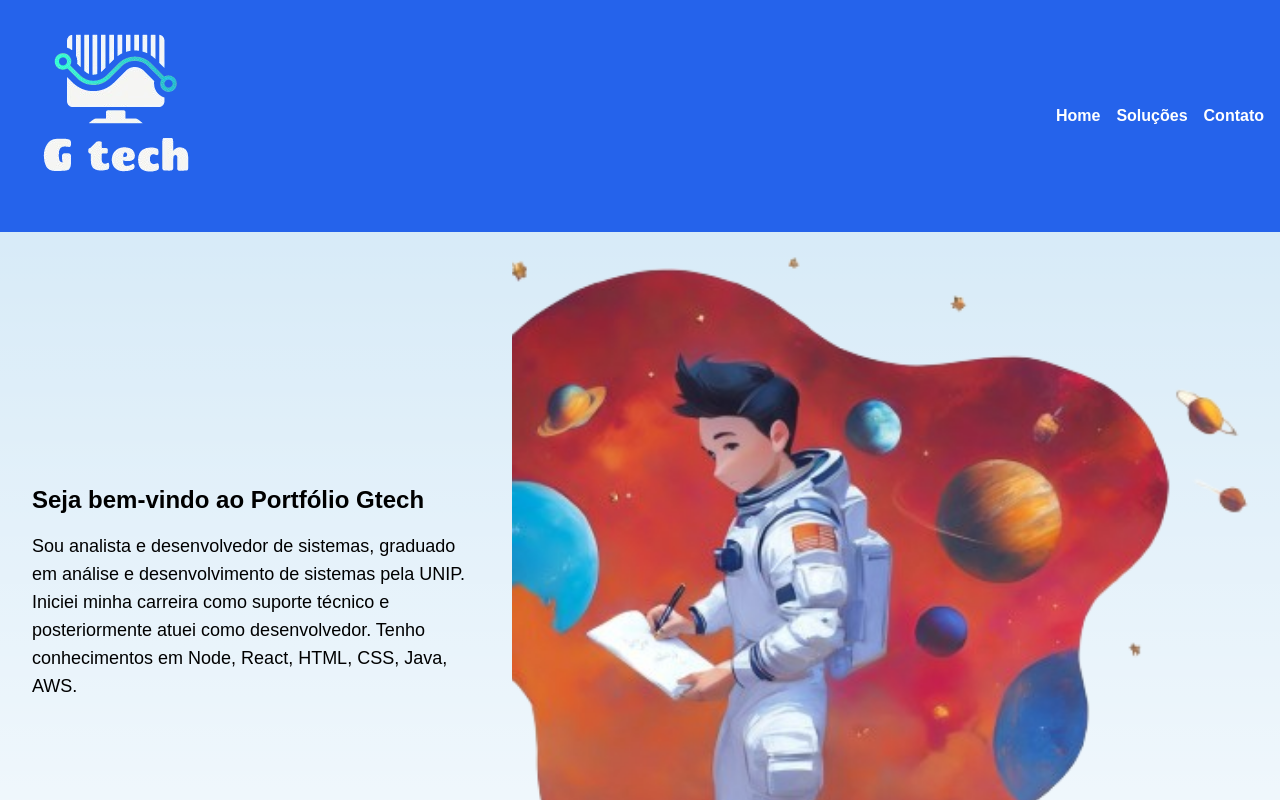
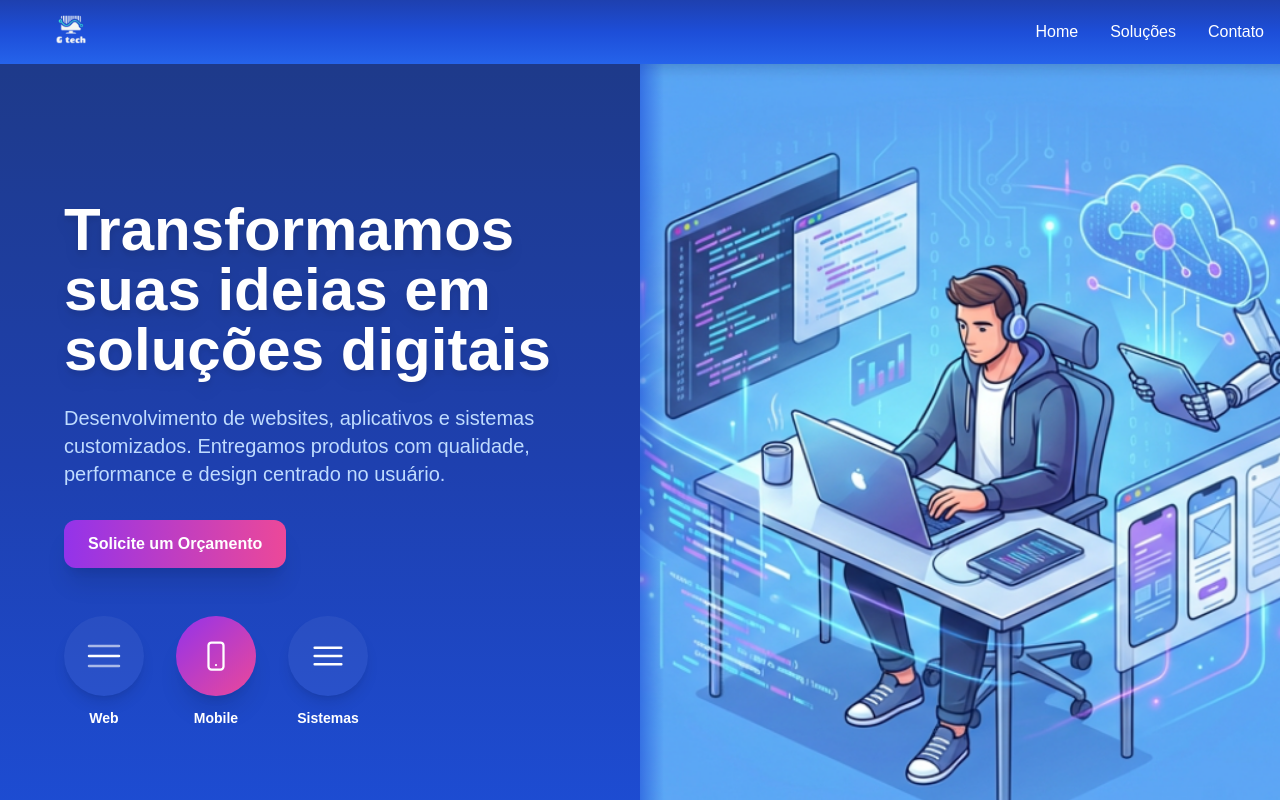
Before and after one commit to GabrielVieira-Code/gtech_portifolio, a Next.js app: page / in a window 1280 px wide. Shown: the top 800 px of the page. Built offline with nearby package versions, Linux system fonts and the light colour scheme.

Commit message:
alteraçao de imagens

```diff
--- a/app/components/nav.tsx
+++ b/app/components/nav.tsx
@@ -4,26 +4,38 @@ import Image from 'next/image';
 
 export default function Navbar() {
   return (
-    <nav className="bg-blue-600 p-4">
-      <div className="container mx-auto flex items-center justify-between">
-        <div className="text-white text-xl font-bold">
-          <Link href="/">
-            <Image
-              src="/imagens/logoteste.png"
-              alt="Logo"
-              width={80} // Ajuste a largura para corresponder ao tamanho do texto original
-              height={30} // Altura ajustada para o navbar
-              style={{ height: 'auto', width: 'auto', maxHeight: '100%', maxWidth: '100%' }}
-            />
+    <nav className="bg-gradient-to-b from-blue-800 via-blue-700 to-blue-600">
+      <div className="max-w-7xl mx-auto px-4">
+        <div className="h-16 flex items-center justify-between">
+          {/* Logo */}
+          <Link href="/" className="flex items-center gap-3">
+            <div className="relative w-[110px] h-10">
+              {/* Ajuste o src conforme seu fluxo:
+                  - se for usar o arquivo que enviou direto, deixe "/mnt/data/nav.png"
+                  - se mover para public/imagens use "/imagens/logoteste.png" */}
+              <Image
+                src="/imagens/logoteste.png"
+                alt="Gtech - Logo"
+                fill
+                style={{ objectFit: 'contain' }}
+                priority
+              />
+            </div>
           </Link>
+
+          {/* Links */}
+          <div className="flex items-center gap-8">
+            <Link href="/" className="text-white text-sm md:text-base font-medium hover:text-gray-200">
+              Home
+            </Link>
+            <Link href="/pages/cases" className="text-white text-sm md:text-base font-medium hover:text-gray-200">
+              Soluções
+            </Link>
+            <Link href="/pages/contact" className="text-white text-sm md:text-base font-medium hover:text-gray-200">
+              Contato
+            </Link>
+          </div>
         </div>
-
-        {/* Links */}
-        <div className="flex space-x-4">
-  <Link href="/" className="text-white font-semibold hover:text-gray-300">Home</Link>
-  <Link href="/pages/cases" className="text-white font-semibold hover:text-gray-300">Soluções</Link>
-  <Link href="/pages/contact" className="text-white font-semibold hover:text-gray-300">Contato</Link>
-</div>
       </div>
     </nav>
   );
--- a/app/page.tsx
+++ b/app/page.tsx
@@ -1,41 +1,102 @@
-"use client";  // Instrução para tratar o componente como de cliente
-import Image from 'next/image';
+"use client";
+import Image from "next/image";
 import Navbar from "./components/nav";
 import Footer from "./components/footer";
-import './globals.css';
-import { SpeedInsights } from "@vercel/speed-insights/next"
-
-
+import "./globals.css";
+import { SpeedInsights } from "@vercel/speed-insights/next";
 
 export default function Home() {
   return (
     <>
-    <SpeedInsights></SpeedInsights>
+      <SpeedInsights />
       <Navbar />
-      <div className="flex h-screen">
-        {/* Contêiner para o texto */}
-        <div className="w-full md:w-2/5 flex flex-col justify-center relative p10 md:pt-25 md:pb-20 md:px-8 min-h-screen">
-          <div className="flex flex-col justify-start">
-            <h1 className="text-2xl font-bold mb-4">Seja bem-vindo ao Portfólio Gtech</h1>
-            <p className="text-lg">
-              Sou analista e desenvolvedor de sistemas, graduado em análise e desenvolvimento de sistemas pela UNIP. Iniciei minha carreira como suporte técnico e posteriormente atuei como desenvolvedor.
-              Tenho conhecimentos em Node, React, HTML, CSS, Java, AWS.
-            </p>
+      <main className="min-h-[calc(100vh-64px)]"> {/* ajusta se navbar tiver outra altura */}
+        <section className="flex h-screen">
+          {/* Left column - hero text */}
+          <div className="w-full md:w-1/2 bg-gradient-to-b from-blue-900 via-blue-800 to-blue-700 text-white relative flex items-center">
+            <div className="max-w-3xl px-8 md:px-16 py-16 md:py-32">
+              <h1 className="text-4xl md:text-6xl font-extrabold leading-tight drop-shadow-lg">
+                Transformamos
+                <span className="block">suas ideias em</span>
+                <span className="block">soluções digitais</span>
+              </h1>
+
+              <p className="mt-6 text-lg md:text-xl text-blue-200 max-w-xl">
+                Desenvolvimento de websites, aplicativos e sistemas customizados.
+                Entregamos produtos com qualidade, performance e design centrado
+                no usuário.
+              </p>
+
+              <div className="mt-8">
+                <a
+                  href="#contato"
+                  className="inline-block bg-gradient-to-r from-purple-600 to-pink-500 text-white font-semibold px-6 py-3 rounded-xl shadow-xl hover:translate-y-[-2px] transform transition"
+                >
+                  Solicite um Orçamento
+                </a>
+              </div>
+
+              {/* Feature icons */}
+              <div className="mt-12 flex gap-8 items-center">
+                <div className="flex flex-col items-center">
+                  <div className="w-20 h-20 rounded-full bg-white/5 flex items-center justify-center shadow-lg">
+                    {/* Icon Web */}
+                    <svg width="40" height="40" viewBox="0 0 24 24" fill="none" className="text-white/90">
+                      <path d="M3 12h18" stroke="white" strokeWidth="1.5" strokeLinecap="round" strokeLinejoin="round"/>
+                      <path d="M3 6h18" stroke="white" strokeWidth="1.5" strokeLinecap="round" strokeLinejoin="round" opacity="0.6"/>
+                      <path d="M3 18h18" stroke="white" strokeWidth="1.5" strokeLinecap="round" strokeLinejoin="round" opacity="0.6"/>
+                    </svg>
+                  </div>
+                  <span className="mt-3 text-sm font-semibold text-white">Web</span>
+                </div>
+
+                <div className="flex flex-col items-center">
+                  <div className="w-20 h-20 rounded-full bg-gradient-to-br from-purple-600 to-pink-500 flex items-center justify-center shadow-xl">
+                    {/* Icon Mobile */}
+                    <svg width="36" height="36" viewBox="0 0 24 24" fill="none" className="text-white">
+                      <rect x="7" y="3" width="10" height="18" rx="2" stroke="white" strokeWidth="1.5"/>
+                      <path d="M12 18h.01" stroke="white" strokeWidth="1.5" strokeLinecap="round"/>
+                    </svg>
+                  </div>
+                  <span className="mt-3 text-sm font-semibold text-white">Mobile</span>
+                </div>
+
+                <div className="flex flex-col items-center">
+                  <div className="w-20 h-20 rounded-full bg-white/5 flex items-center justify-center shadow-lg">
+                    {/* Icon Sistemas */}
+                    <svg width="40" height="40" viewBox="0 0 24 24" fill="none" className="text-white/90">
+                      <path d="M4 7h16M4 12h16M4 17h16" stroke="white" strokeWidth="1.5" strokeLinecap="round" strokeLinejoin="round" />
+                    </svg>
+                  </div>
+                  <span className="mt-3 text-sm font-semibold text-white">Sistemas</span>
+                </div>
+              </div>
+            </div>
+
+            {/* subtle bottom shadow like the mock */}
+            <div className="absolute left-0 bottom-0 w-full h-10 bg-gradient-to-t from-black/20 to-transparent pointer-events-none" />
           </div>
-        </div>
-        {/* Contêiner para a imagem */}
-        <div className="w-full md:w-3/5 relative flex items-center justify-center">
-          <div className="relative w-full h-full">
-            <Image
-              src="/imagens/HomeIMG.png"
-              alt="Descrição da Imagem"
-              layout="fill"
-              objectFit="cover"
-              className="object-cover"
-            />
+
+          {/* Right column - illustration */}
+          <div className="w-full md:w-1/2 relative min-h-[420px]">
+            <div className="absolute inset-0">
+              <Image
+                // usando o arquivo que você enviou; se mover para public, mude para "/imagens/HomeIMG.png"
+                src="/imagens/newHome.png"
+
+                alt="Ilustração desenvolvimento"
+                fill
+                style={{ objectFit: "cover" }}
+                priority
+              />
+            </div>
+
+            {/* Overlay dark stripe to replicate o corte vertical do mock (opcional) */}
+            <div className="hidden md:block absolute left-0 top-0 h-full w-6 bg-gradient-to-r from-blue-700/60 to-transparent pointer-events-none" />
           </div>
-        </div>
-      </div>
+        </section>
+      </main>
+
       <Footer />
     </>
   );
```
Also changed, not shown: app/pages/cases/page.tsx (+88 -54 lines), app/pages/contact/page.tsx (+95 -56 lines), public/imagens/new-img-contact.png (added), public/imagens/newHome.png (added).
